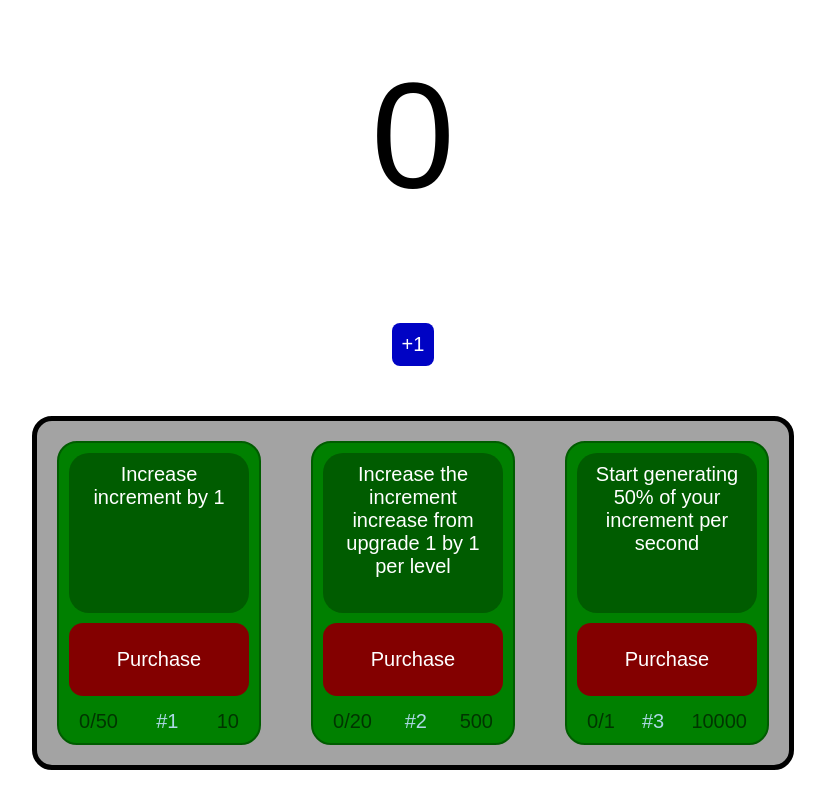
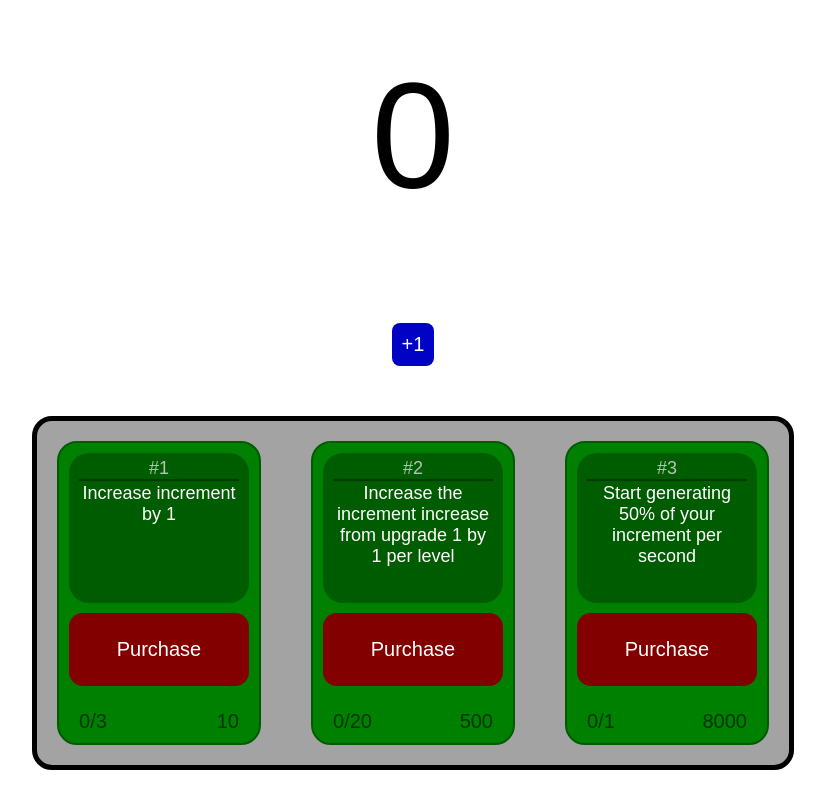
Before and after one commit to HighJinx44/Clicker, a React (Vite) app in the folder clicker-game/: page / in a window 1280 px wide. Shown: the whole page, without its empty margins (227-1052 px from the left). Built offline with nearby package versions, Linux system fonts and the light colour scheme.

Commit message:
Restyled upgrades, and moved maxLevel to upgradeDetails

```diff
--- a/clicker-game/src/Clicker.css
+++ b/clicker-game/src/Clicker.css
@@ -30,14 +30,18 @@
   border-radius: 8px;
   cursor: pointer;
   transition: 0.05s;
+  box-shadow: none;
 }
 
 .click-button:hover {
   background-color: rgb(0, 2, 139);
+  transform: scale(1.08);
+  box-shadow: 0 0 10px rgb(131, 131, 131);
 }
 
 .click-button:active {
   transform: scale(0.92);
+  box-shadow: none;
 }
 
 .upgrade-container {
--- a/clicker-game/src/Upgrades.css
+++ b/clicker-game/src/Upgrades.css
@@ -26,14 +26,27 @@
 }
 
 .upgrade-desc-container {
-  padding: 10px;
+  padding: 5px 10px;
   border-radius: 20px;
   height: 50%;
   background-color: rgb(0, 92, 0);
   text-align: center;
   color: rgb(255, 255, 255);
+  font-size: 18px;
+  display: flex;
+  flex-direction: column;
+  position: relative;
+}
+
+.upgrade-count-container {
+  color: rgb(190, 190, 190);
+  border-bottom: 2px rgb(0, 58, 0) solid;
+}
+
+.upgrade-desc {
   overflow: auto;
   scrollbar-width: none;
+  padding-top: 2px;
 }
 
 .upgrade-button {
@@ -51,8 +64,14 @@
   background-color: rgb(0, 153, 0);
 }
 
+.upgrade-button:hover {
+  transform: scale(1.05);
+  box-shadow: 0 0 10px rgb(73, 73, 73);
+}
+
 .upgrade-button:active {
   transform: scale(0.95);
+  box-shadow: none;
 }
 
 .upgrade-count {
@@ -63,7 +82,3 @@
   justify-content: space-between;
   margin: 0 10px;
 }
-
-.upgrade-number {
-  color: lightblue;
-}
--- a/clicker-game/src/Upgrades.jsx
+++ b/clicker-game/src/Upgrades.jsx
@@ -21,6 +21,7 @@ export function Upgrades({ counter, setCounter, setStats }) {
   function handlePurchase(id) {
     const upgrade = upgrades.find((u) => u.id === id);
     if (counter < upgrade.price) return;
+    if (upgradeDetails[id].maxLevel <= upgrade.level) return;
     setCounter((prev) => prev - upgrade.price);
     setUpgrades((previousUpgrades) => {
       return previousUpgrades.map((previousUpgrade) => {
@@ -60,6 +61,8 @@ export function Upgrades({ counter, setCounter, setStats }) {
 
     //Upgrades that only provide one thing (E.G: If U3 were to start generating points) can be put as their own things in newUpgradeInfo
 
+
+    //Don't save price, instead generate the price on load and keep reloading it when a new upgrade is purchased.
     const newUpgradeInfo = {
       generatePoints: false,
       U1: {
@@ -71,15 +74,21 @@ export function Upgrades({ counter, setCounter, setStats }) {
     };
 
     upgrades.forEach((upgrade) => {
-      upgradeDetails[upgrade.id].effect(newUpgradeInfo, upgrade.level);
+      if (upgrade.level > 0) {
+        upgradeDetails[upgrade.id].effect(newUpgradeInfo, upgrade.level);
+      }
     });
 
     for (const key in newUpgradeInfo) {
       const upgradeInfoItem = newUpgradeInfo[key];
-      if (upgradeInfoItem.increment !== undefined) {
+      if (upgradeInfoItem.increment) {
         newStats.increment +=
           upgradeInfoItem.increment.amount *
           upgradeInfoItem.increment.multiplier;
+      }
+
+      if (newStats[key] !== undefined) {
+        newStats[key] = upgradeInfoItem;
       }
     }
 
@@ -98,9 +107,12 @@ export function Upgrades({ counter, setCounter, setStats }) {
         return (
           <div key={id} className="upgrade-container">
             <div className="upgrade-desc-container">
+              <div className="upgrade-count-container">#{upgrades.indexOf(upgrade) + 1}</div>
+              <div className="upgrade-desc">
               {typeof upgradeDetails[id].description === "function"
                 ? upgradeDetails[id].description(upgradeInfo)
                 : upgradeDetails[id].description}
+              </div>
             </div>
 
             <button
@@ -117,9 +129,8 @@ export function Upgrades({ counter, setCounter, setStats }) {
             </button>
 
             <div className="upgrade-count">
-              <div>{upgrade.level}/{upgrade.maxLevel}</div>
-              <div className="upgrade-number">#{upgrades.indexOf(upgrade) + 1}</div>
-              <div>{upgrade.price}</div>
+              <div>{upgrade.level}/{upgradeDetails[id].maxLevel}</div>
+              <div>{upgradeDetails[id].maxLevel > upgrade.level ? upgrade.price : 'Maxed'}</div>
             </div>
           </div>
         );
--- a/clicker-game/upgrades.jsx
+++ b/clicker-game/upgrades.jsx
@@ -1,26 +1,24 @@
 export const defaultUpgrades = [
   {
     id: 'upgrade_1',
-    maxLevel: 50,
     level: 0,
     price: 10
   },
   {
     id: 'upgrade_2',
-    maxLevel: 20,
     level: 0,
     price: 500
   },
   {
     id: 'upgrade_3',
-    maxLevel: 1,
     level: 0,
-    price: 10000
+    price: 8000
   }
 ];
 
 export const upgradeDetails = {
   upgrade_1: {
+    maxLevel: 3,
     description(info) {
       return `Increase increment by ${info.U1.increment.multiplier}`;
     },
@@ -33,6 +31,7 @@ export const upgradeDetails = {
     }
   },
   upgrade_2: {
+    maxLevel: 20,
     description: 'Increase the increment increase from upgrade 1 by 1 per level',
     effect(upgradeInfo, level) {
       upgradeInfo.U1.increment.multiplier += level;
@@ -43,8 +42,9 @@ export const upgradeDetails = {
     }
   },
   upgrade_3: {
+    maxLevel: 1,
     description: 'Start generating 50% of your increment per second',
-    effect(upgradeInfo, level) {
+    effect(upgradeInfo) {
       upgradeInfo.generatePoints = true;
     },
     priceFunction(price) {
```
